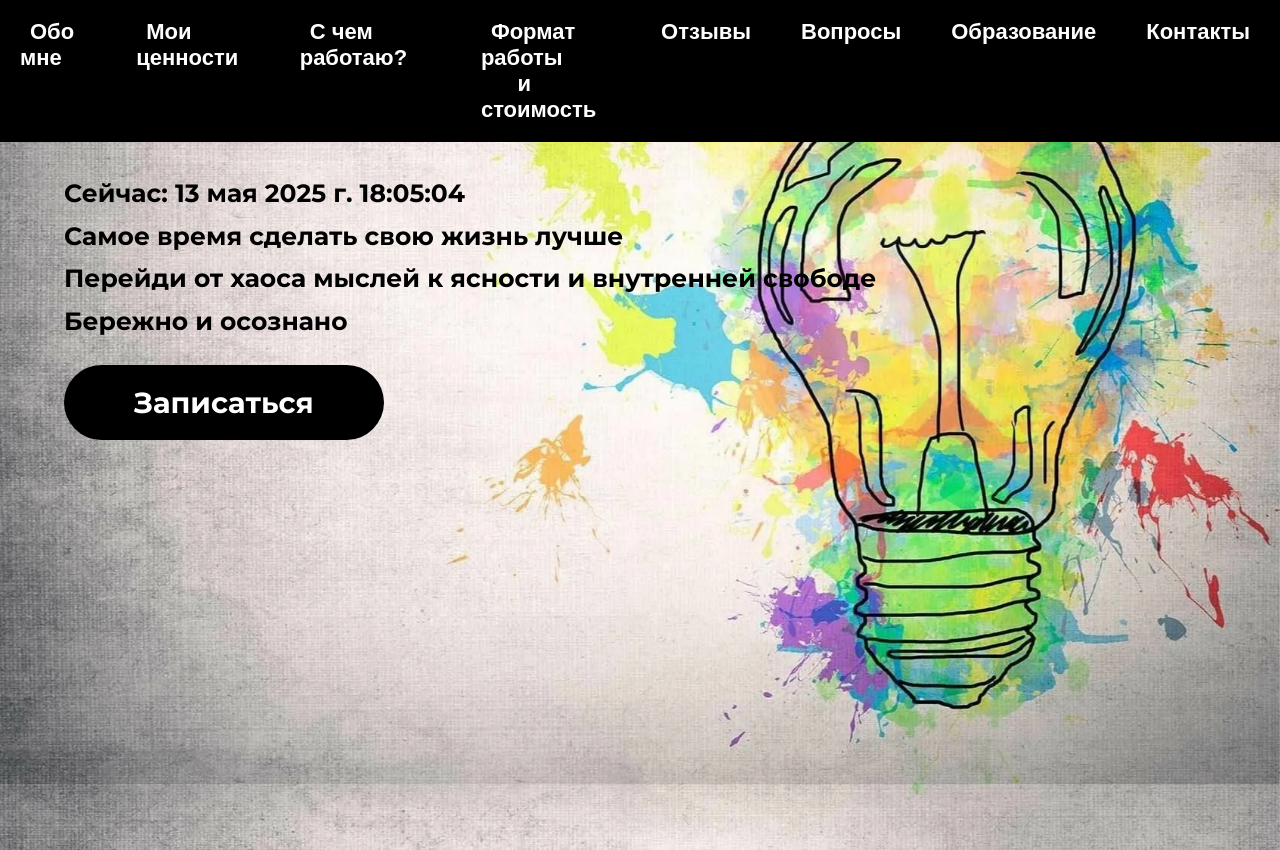
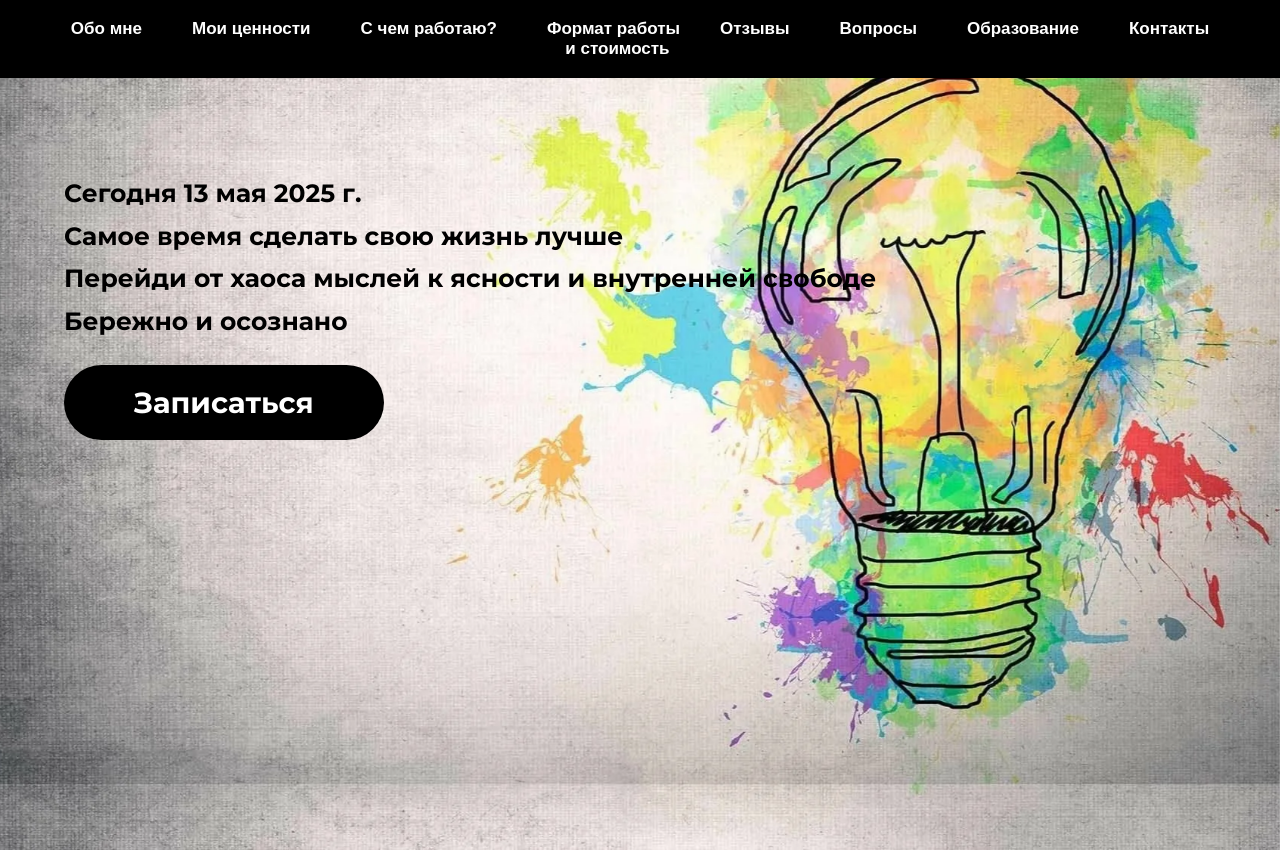
Before and after one commit to Smirnoffspb78/site-psy, a website: page public/index.html in a window 1280 px wide. Shown: the top 850 px of the page. Drawn offline with Linux system fonts and the light colour scheme.

Commit message:
fix menu

```diff
--- a/public/css/styles.css
+++ b/public/css/styles.css
@@ -36,7 +36,7 @@ nav a {
     text-decoration: none; /* Убираем подчеркивание */
     padding: 5px 10px; /* Отступы вокруг ссылок */
     transition: background-color 0.3s; /* Плавный переход для эффекта наведения */
-    font-size: 22px
+    font-size: 17px
 }
 
 nav a:hover {
--- a/public/index.html
+++ b/public/index.html
@@ -637,13 +637,11 @@
         // Получаем текущие дату и время
         const now = new Date();
 
-        // Форматируем дату и время (без дня недели)
+        // Форматируем дату и время
         const options = {year: 'numeric', month: 'long', day: 'numeric'};
         const date = now.toLocaleDateString('ru-RU', options);
-        const time = now.toLocaleTimeString('ru-RU');
 
-        // Обновляем содержимое элемента на странице с добавлением текста
-        document.getElementById('current-date-time').textContent = 'Сейчас: ' + date + ' ' + time;
+        document.getElementById('current-date-time').textContent = 'Сегодня ' + date;
     }
 
     // Обновляем время каждую секунду
```
